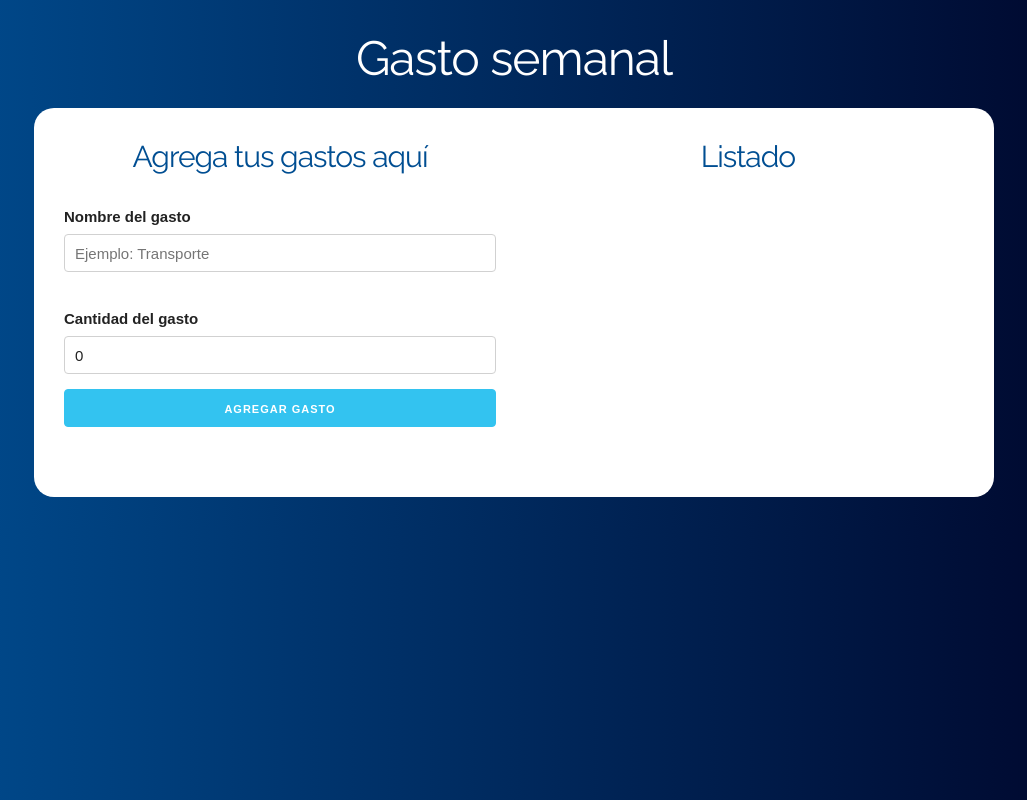
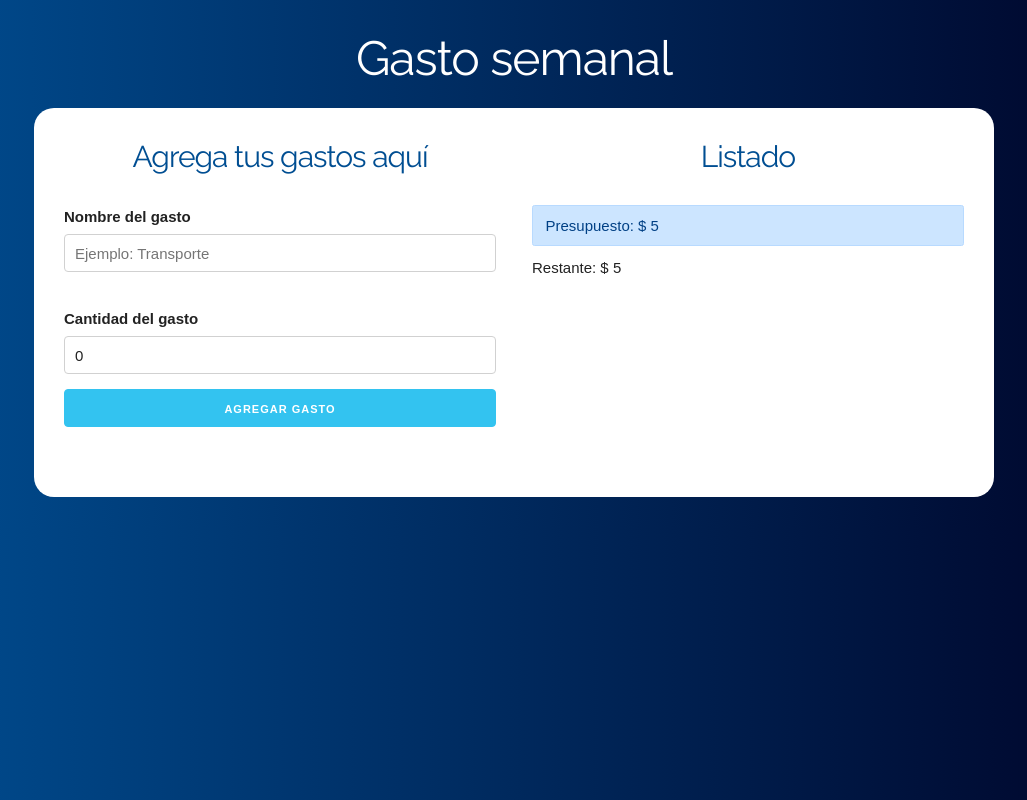
Before and after one commit to EduuardoPerez/Presupuesto-Semanal, a React (Create React App) app: page / in a window 1280 px wide. Both pictures are taken after typing "5" into the empty fields and a click on the input "Definir presupuesto". Shown: the whole page, without its empty margins (126-1153 px from the left). Built offline with nearby package versions, Linux system fonts and the light colour scheme.

Commit message:
Se creó el componente ControlPresupuesto que será el que se encargará de mostrar lo gastado del presupuesto total

```diff
--- a/src/App.js
+++ b/src/App.js
@@ -2,11 +2,13 @@ import React, { useState, useEffect } from 'react';
 import Pregunta from './components/Pregunta'
 import Formulario from './components/Formulario'
 import Listado from './components/Listado'
+import ControlPresupuesto from './components/ControlPresupuesto'
 
 function App() {
 
   // State
   const[presupuesto, guardarPresupuesto] = useState(0);
+  const[restante, guardarRestante] = useState(0);
   const[preguntaPresupuesto, guardarPreguntaPresupuesto] = useState(true);
   const[crearGasto, guardarCrearGasto] = useState(false)
   const[gasto, guardarGasto] = useState({});
@@ -32,6 +34,7 @@ function App() {
               <Pregunta
                 guardarPresupuesto={guardarPresupuesto}
                 guardarPreguntaPresupuesto={guardarPreguntaPresupuesto}
+                guardarRestante={guardarRestante}
               />
             : (
                 <div className="row">
@@ -45,6 +48,10 @@ function App() {
                     <Listado
                       gastos={gastos}
                     />
+                    <ControlPresupuesto
+                      presupuesto={presupuesto}
+                      restante={restante}
+                    />
                   </div>
                 </div>
               )
--- /dev/null
+++ b/src/components/ControlPresupuesto.js
@@ -0,0 +1,13 @@
+import React, { Fragment } from 'react';
+
+const ControlPresupuesto = ({presupuesto, restante}) => (
+  <Fragment>
+    <div className="alert alert-primary">
+      Presupuesto: $ {presupuesto}
+    </div>
+    <div className="">
+      Restante: $ {restante}
+    </div>
+  </Fragment>
+);
+export default ControlPresupuesto;
--- a/src/components/Pregunta.js
+++ b/src/components/Pregunta.js
@@ -3,7 +3,7 @@ import Error from './Error'
 
 function Pregunta(props){
 
-  const { guardarPresupuesto, guardarPreguntaPresupuesto } = props;
+  const { guardarPresupuesto, guardarPreguntaPresupuesto, guardarRestante } = props;
 
   // Definir el state
   const [cantidad, guardarCantidad] = useState(0);
@@ -22,6 +22,7 @@ function Pregunta(props){
     // Si pasa la validación
     guardarError(false);
     guardarPresupuesto(cantidad);
+    guardarRestante(cantidad);
     guardarPreguntaPresupuesto(false)
   }
 
```
